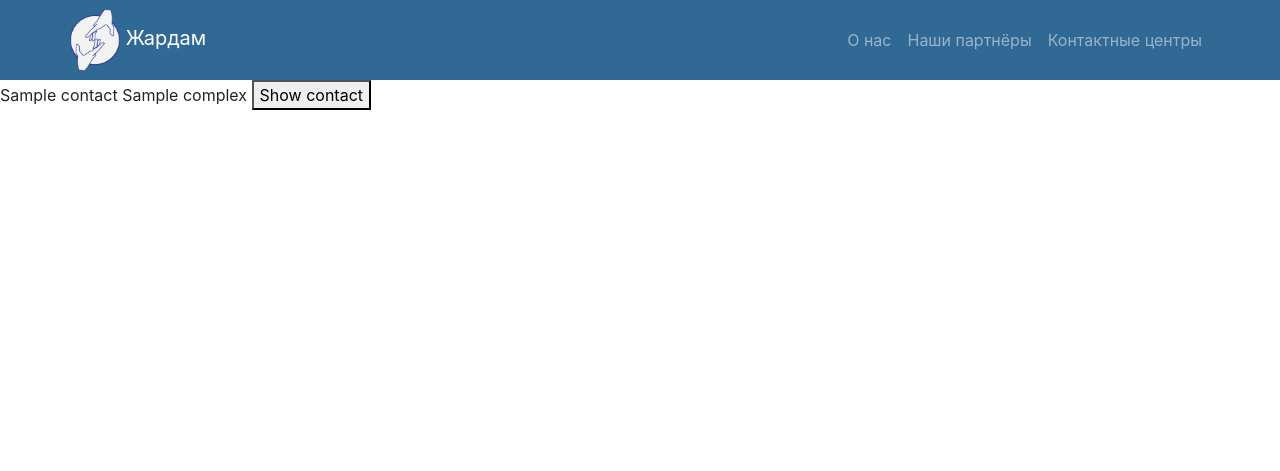
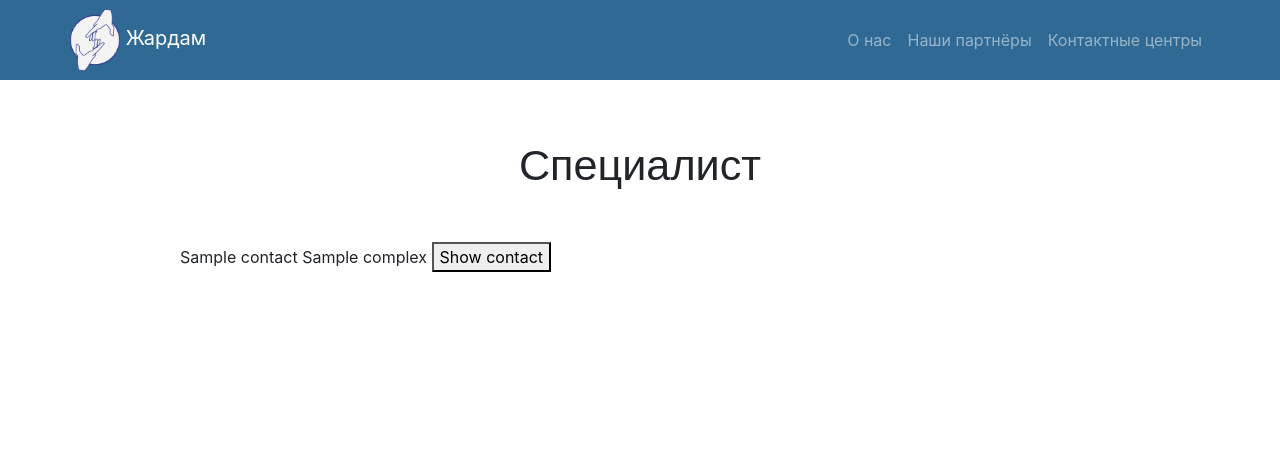
Before and after one commit to socialhackathon/zhardam, a Django app: page /contacts/1/ in a window 1280 px wide. Shown: the top 471 px of the page. Run offline with Django 3.2, Linux system fonts and the light colour scheme; tables that the repository leaves empty hold one stand-in row (values such as "Sample post"); parts of the project's set-up code (start-up, migrations or seed data) failed here and were passed over; some libraries are stand-ins or nearby versions.

Commit message:
add some css

```diff
--- a/jardam_kolu/static/css/project.css
+++ b/jardam_kolu/static/css/project.css
@@ -194,3 +194,17 @@ html {
   border-radius: 5px;
   padding: 3px;
 }
+
+.contact-list {
+  max-width: 1000px;
+  margin: auto;
+  padding: 40px;
+}
+
+#contacts {
+  display: none;
+  padding: 20px;
+  box-shadow: 0 0 10px rgba(0,0,0,0.2);
+  max-width: 350px;
+  margin-top: 20px;
+}
--- a/jardam_kolu/templates/contacts/contact_detail.html
+++ b/jardam_kolu/templates/contacts/contact_detail.html
@@ -2,28 +2,33 @@
 {% load i18n %}
 
 {% block main %}
+    <h1> Специалист</h1>
+    <div class="contact-list">
     {{ contact.name }}
     {{ contact.complex }}
+
     {#    TODO: add captcha to show data #}
     <button id="show_contacts">
         {% trans "Show contact" %}
     </button>
+
     <div id="contacts"></div>
-    <div id="recaptcha">
-        <form action="javascript:grecaptcha.reset(widgetId2);" method="POST">
-          <div id = "example2" class="g-recaptcha" data-sitekey="6LeNUTUUAAAAAL5UFy02TDnEoCX0hF1SMY1BjHq7"></div>
-          <br/>
-        </form>
     </div>
+{#    <div id="recaptcha">#}
+{#        <form action="javascript:grecaptcha.reset(widgetId2);" method="POST">#}
+{#          <div id = "example2" class="g-recaptcha" data-sitekey="6LeNUTUUAAAAAL5UFy02TDnEoCX0hF1SMY1BjHq7"></div>#}
+{#          <br/>#}
+{#        </form>#}
+{#    </div>#}
 
     <script>
         {#        TODO: почините тут js!!!!#}
         $('#show_contacts').click(function(){
 
-            widgetId2 = grecaptcha.render(document.getElementById('example2'), {
-              'sitekey' : '6LeNUTUUAAAAAL5UFy02TDnEoCX0hF1SMY1BjHq7'
-            });
-
+{#            widgetId2 = grecaptcha.render(document.getElementById('example2'), {#}
+{#              'sitekey' : '6LeNUTUUAAAAAL5UFy02TDnEoCX0hF1SMY1BjHq7'#}
+{#            });#}
+            $( "#contacts" ).show();
             $.get("{% url 'contact-show' contact.id %}",
                 function( data ) {
                     console.log('got contacts');
--- a/jardam_kolu/templates/contacts/contacts_ajax.html
+++ b/jardam_kolu/templates/contacts/contacts_ajax.html
@@ -1,3 +1,4 @@
+<h4>Контакты</h4>
 <ul>
     <li>
         phone number: {{ contact.phone_number }}
```
